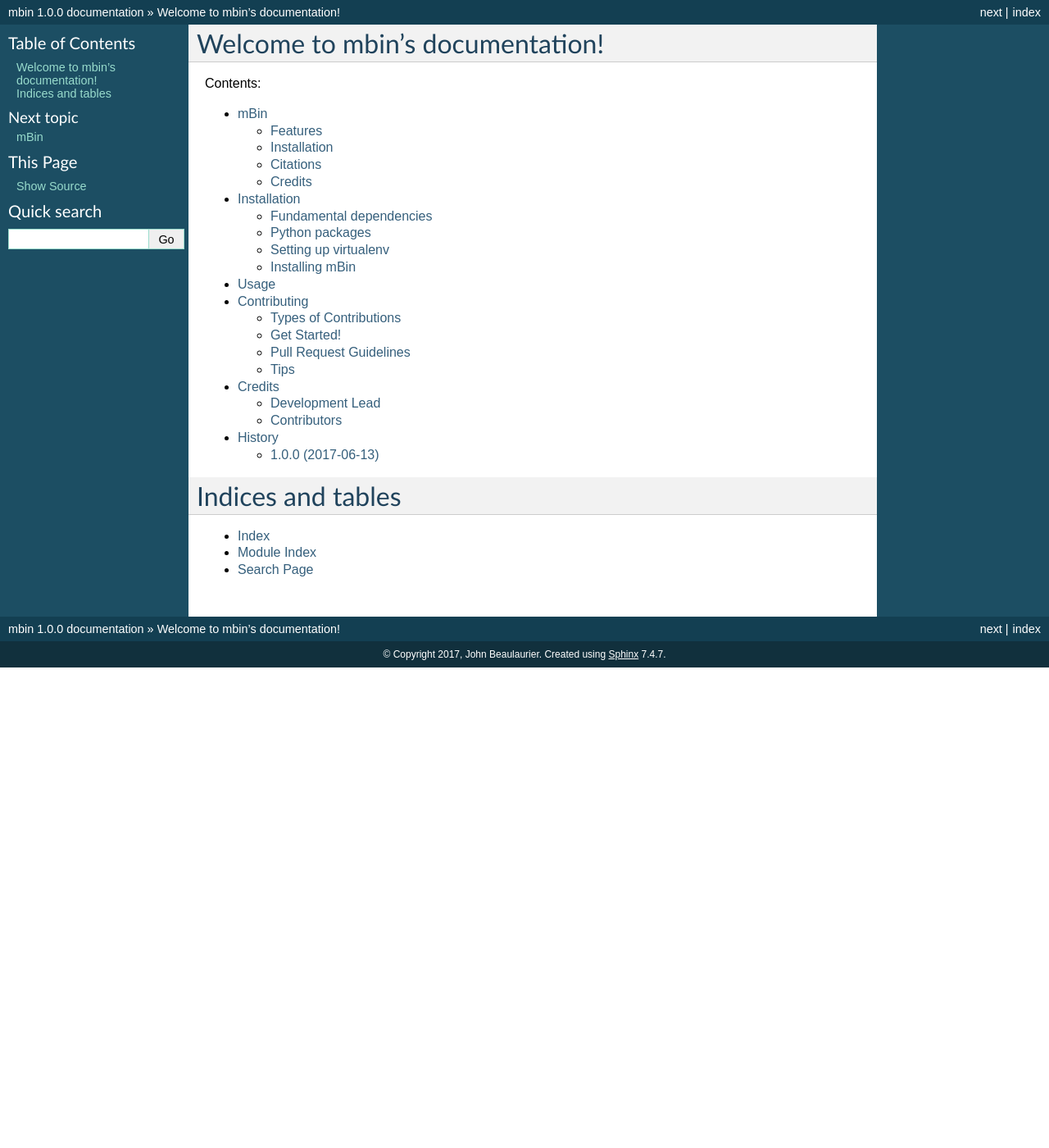
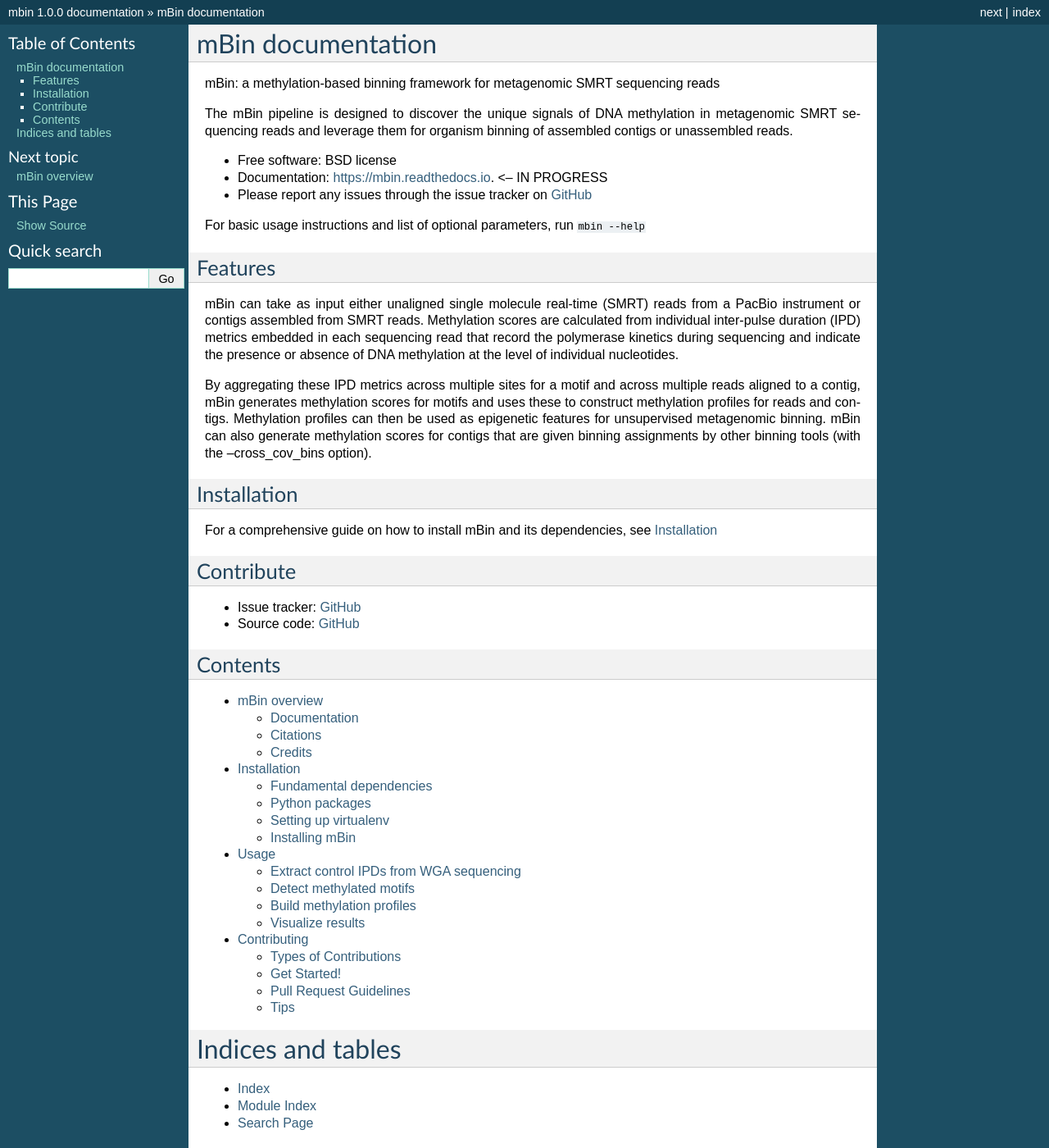
Before and after one commit to fanglab/mbin, a Sphinx documentation site: the page built from docs/index.rst, in a window 1280 px wide and 1400 px high. Shown: the whole window at 82% size. Built offline with Sphinx 7.4.7, drawn with Linux system fonts in a browser that asks for light colours; pages that are not in the unit, such as notebooks, are missing from menus.

Commit message:
adding documentation

```diff
--- a/CONTRIBUTING.rst
+++ b/CONTRIBUTING.rst
@@ -15,7 +15,7 @@
 Report Bugs
 ~~~~~~~~~~~
 
-Report bugs at https://github.com/jbeaulaurier/mbin/issues.
+Report bugs at https://github.com/fanglab/mbin/issues.
 
 If you are reporting a bug, please include:
 
@@ -45,7 +45,7 @@
 Submit Feedback
 ~~~~~~~~~~~~~~~
 
-The best way to send feedback is to file an issue at https://github.com/jbeaulaurier/mbin/issues.
+The best way to send feedback is to file an issue at https://github.com/fanglab/mbin/issues.
 
 If you are proposing a feature:
 
@@ -102,7 +102,7 @@
    your new functionality into a function with a docstring, and add the
    feature to the list in README.rst.
 3. The pull request should work for Python 2.6, 2.7, 3.3, 3.4 and 3.5, and for PyPy. Check
-   https://travis-ci.org/jbeaulaurier/mbin/pull_requests
+   https://travis-ci.org/fanglab/mbin/pull_requests
    and make sure that the tests pass for all supported Python versions.
 
 Tips
--- a/docs/index.rst
+++ b/docs/index.rst
@@ -1,8 +1,36 @@
-Welcome to mbin's documentation!
-======================================
+mBin documentation
+==================
+mBin: a methylation-based binning framework for metagenomic SMRT sequencing reads
 
-Contents:
+The mBin pipeline is designed to discover the unique signals of DNA methylation in metagenomic SMRT sequencing reads and leverage them for organism binning of assembled contigs or unassembled reads.
 
+
+* Free software: BSD license
+* Documentation: https://mbin.readthedocs.io. <-- IN PROGRESS
+* Please report any issues through the issue tracker on `GitHub <https://github.com/fanglab/mbin/issues>`__
+
+For basic usage instructions and list of optional parameters, run ``mbin --help``
+
+Features
+^^^^^^^^
+mBin can take as input either unaligned single molecule real-time (SMRT) reads from a PacBio instrument or contigs assembled from SMRT reads. Methylation scores are calculated from individual inter-pulse duration (IPD) metrics embedded in each sequencing read that record the polymerase kinetics during sequencing and indicate the presence or absence of DNA methylation at the level of individual nucleotides.
+
+By aggregating these IPD metrics across multiple sites for a motif and across multiple reads aligned to a contig, mBin generates methylation scores for motifs and uses these to construct methylation profiles for reads and contigs. Methylation profiles can then be used as epigenetic features for unsupervised metagenomic binning. mBin can also generate methylation scores for contigs that are given binning assignments by other binning tools (with the --cross_cov_bins option).
+
+
+Installation
+^^^^^^^^^^^^
+For a comprehensive guide on how to install mBin and its dependencies, see :doc:`installation`
+
+
+Contribute
+^^^^^^^^^^
+* Issue tracker: `GitHub <https://github.com/fanglab/mbin/issues>`__
+* Source code: `GitHub <https://github.com/fanglab/mbin>`__
+
+
+Contents
+^^^^^^^^
 .. toctree::
    :maxdepth: 2
 
@@ -11,8 +39,6 @@
    usage
    modules
    contributing
-   authors
-   history
 
 Indices and tables
 ==================
--- a/docs/installation.rst
+++ b/docs/installation.rst
@@ -85,7 +85,9 @@
 	$ cd mbin
 	$ python setup.py install
 
-
+Testing installation
+^^^^^^^^^^^^^^^^^^^^
+IN PROGRESS
 
 
 
--- a/docs/usage.rst
+++ b/docs/usage.rst
@@ -2,6 +2,23 @@
 Usage
 =====
 
-To use mbin in a project::
+Extract control IPDs from WGA sequencing
+^^^^^^^^^^^^^^^^^^^^^^^^^^^^^^^^^^^^^^^^^^^
+All mBin analyses require a one-time step of creating a set of control IPD values using SMRT data from whole-genome
+amplified (WGA) sequencing. This consists of control (unmethylated) IPD values for all motifs that will be queried during the process of motif discovery and methylation profile construction. The IPD for each unmethylated motif is very dependant on the sequencing chemistry used and therefore best results are obtained by ensuring that the same chemistry kit (e.g. P6-C4) is used for both the WGA and native DNA sequencing runs.
 
-    import mbin
+This is a time- and resource-intensive process, but can be omitted for subsequent analyses once the control IPD values are extracted. However, the control IPD values should be re-extracted from WGA sequencing data whenever the sequencing chemistry is updated.
+
+IN PROGRESS
+
+Detect methylated motifs
+^^^^^^^^^^^^^^^^^^^^^^^^^^^
+IN PROGRESS
+
+Build methylation profiles
+^^^^^^^^^^^^^^^^^^^^^^^^^^^^^^^
+IN PROGRESS
+
+Visualize results
+^^^^^^^^^^^^^^^^^^^
+IN PROGRESS
--- a/setup.py
+++ b/setup.py
@@ -13,7 +13,7 @@
 
 requirements = [
     'pysam == 0.10.0',
-    'numpy>=1.7.1',
+    'numpy >= 1.7.1',
     'h5py >= 2.0.1',
     'pbcore >= 0.9.4',
     'scipy >= 0.12.0',
```
Also changed, not shown: README.rst (+7 -19 lines), 4 other files.
